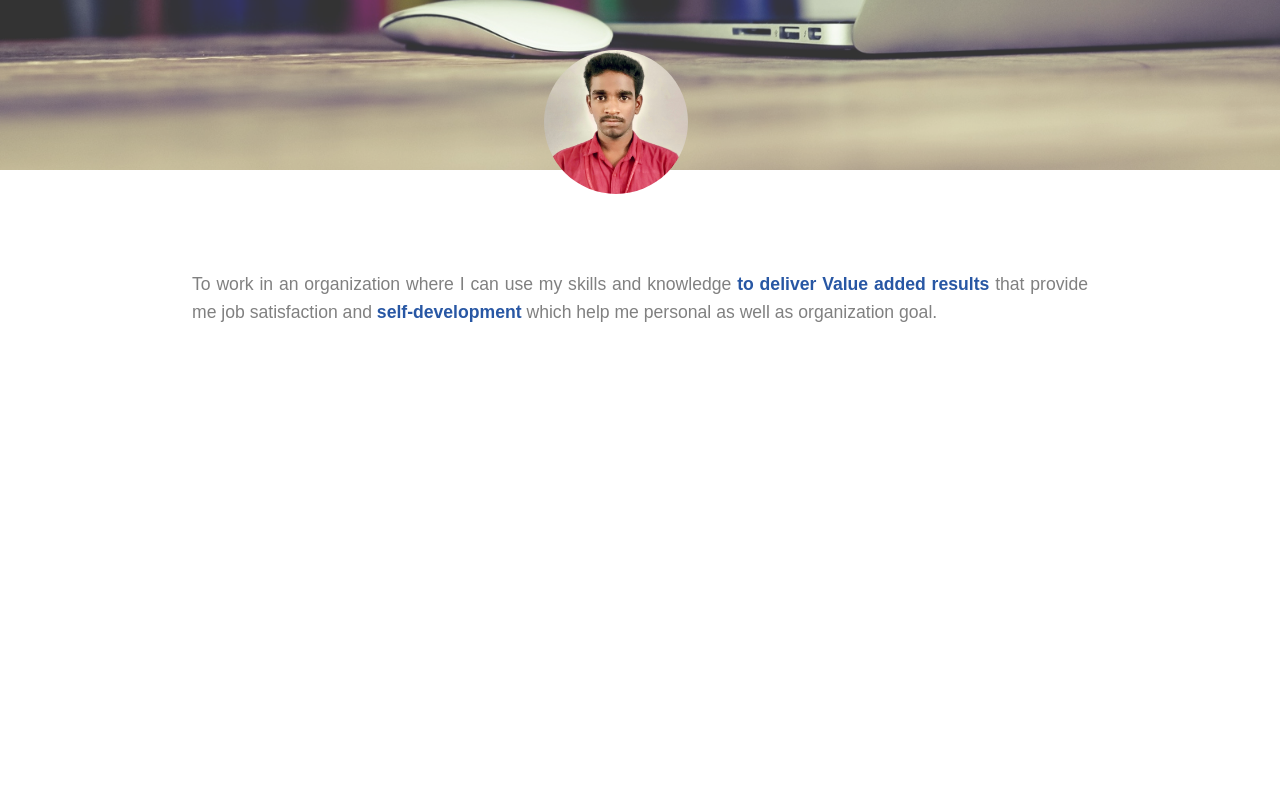
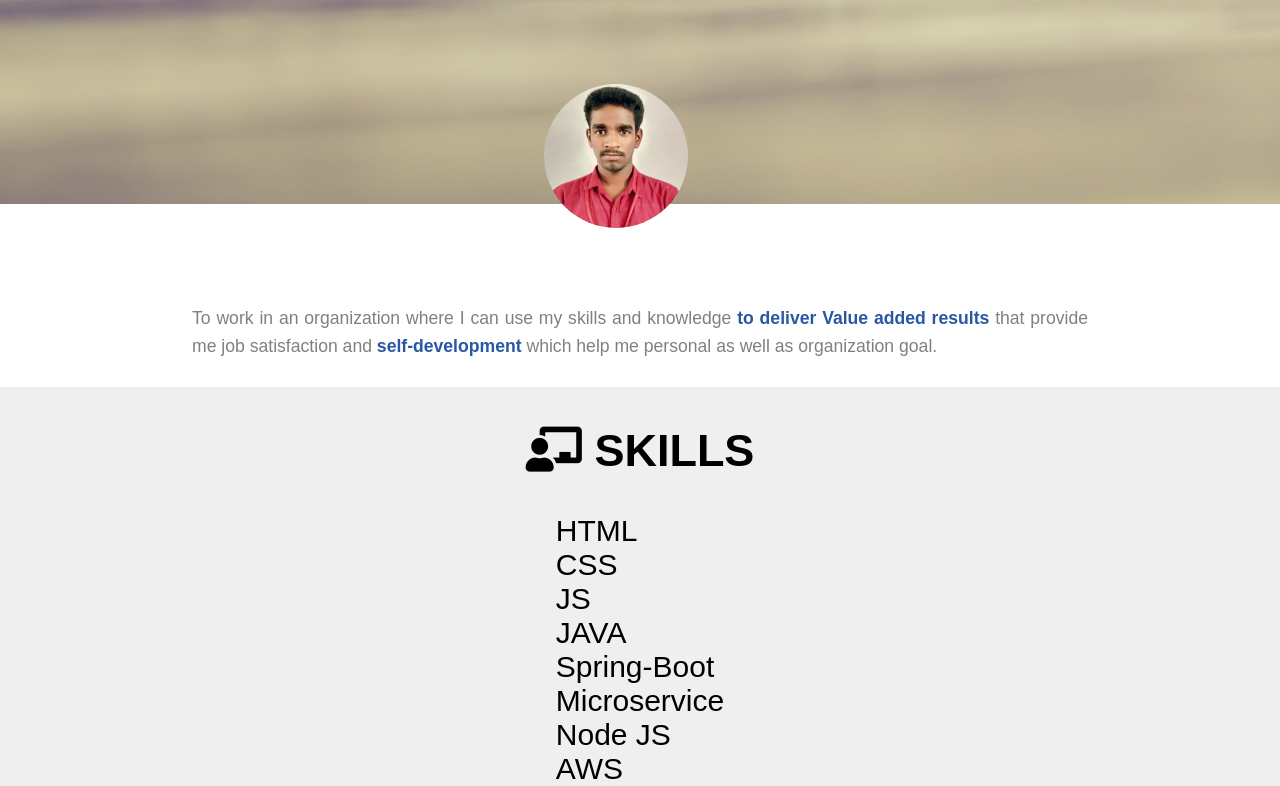
Before and after one commit to Sundarleo11/Structure-of-My-Resume, a plain HTML site: page index.html in a window 1280 px wide. Shown: the part 369-1155 px from the top of the page. Before the commit the page ends 800 px from the top, so only its background shows below. Drawn offline with Linux system fonts and the light colour scheme.

Commit message:
added skills

```diff
--- a/index.html
+++ b/index.html
@@ -4,8 +4,10 @@
 <head>
     <title>
         Sundar Pitchai
-    </title>
+    </title>add
     <link rel="stylesheet" type="text/css" href="style.css">
+
+    <link rel="stylesheet" href="https://use.fontawesome.com/releases/v5.5.0/css/all.css" integrity="sha384-B4dIYHKNBt8Bc12p+WXckhzcICo0wtJAoU8YZTY5qE0Id1GSseTk6S+L3BlXeVIU" crossorigin="anonymous">
     <link rel="stylesheet" href="https://use.fontawesome.com/releases/v5.5.0/css/all.css"
         integrity="sha384-B4dIYHKNBt8Bc12p+WXckhzcICo0wtJAoU8YZTY5qE0Id1GSseTk6S+L3BlXeVIU" crossorigin="anonymous">
     <link rel="stylesheet" href="https://cdnjs.cloudflare.com/ajax/libs/font-awesome/4.7.0/css/font-awesome.min.css">
@@ -78,6 +80,79 @@
 
         <section id="skills">
 
+                <h1 class="section-heading mb75px ">
+                    <span>
+                        <i class="fas fa-chalkboard-teacher"></i>
+                    </span>
+                    <span> SKILLS </span>
+                </h1>
+                <div class="skills-display">
+
+                    <div class="skill-progress">
+                        <div class="eighty-five-percent mb-blue">
+                            <div class="skill-name">
+                                <span> HTML </span>
+                            </div>
+                        </div>
+
+                    </div>
+                    <div class="skill-progress">
+                        <div class="seventy-five-percent mb-orange">
+                            <div class="skill-name">
+                                <span> CSS </span>
+                            </div>
+                        </div>
+
+                    </div>
+                    <div class="skill-progress">
+                        <div class="eighty-five-percent mb-blue">
+                            <div class="skill-name">
+                                <span> JS </span>
+                            </div>
+                        </div>
+                        </div>
+                    <div class="skill-progress">
+                        <div class="seventy-five-percent mb-orange">
+                            <div class="skill-name">
+                                <span> JAVA </span>
+                            </div>
+                        </div>
+
+                    </div>
+                    <div class="skill-progress">
+                        <div class="eighty-five-percent mb-blue">
+                            <div class="skill-name">
+                                <span> Spring-Boot </span>
+                            </div>
+                        </div>
+                        </div>
+
+                        <div class="skill-progress">
+                            <div class="seventy-five-percent mb-orange">
+                                <div class="skill-name">
+                                    <span> Microservice </span>
+                                </div>
+                            </div>
+
+                        </div>
+
+                        <div class="skill-progress">
+                            <div class="eighty-five-percent mb-blue">
+                                <div class="skill-name">
+                                    <span> Node JS </span>
+                                </div>
+                            </div>
+                            </div>
+
+                            <div class="skill-progress">
+                                <div class="seventy-five-percent mb-orange">
+                                    <div class="skill-name">
+                                        <span> AWS </span>
+                                    </div>
+                                </div>
+
+                            </div>
+                </div>
         </section>
 
         <section id="experience">
```
